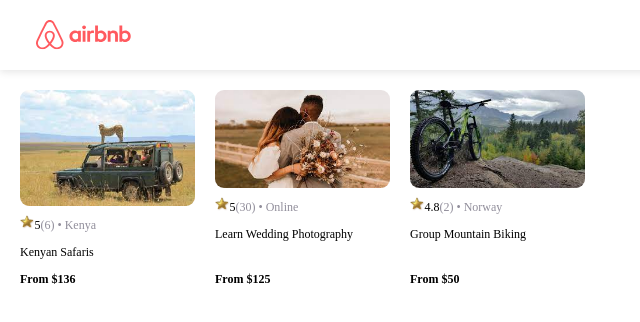
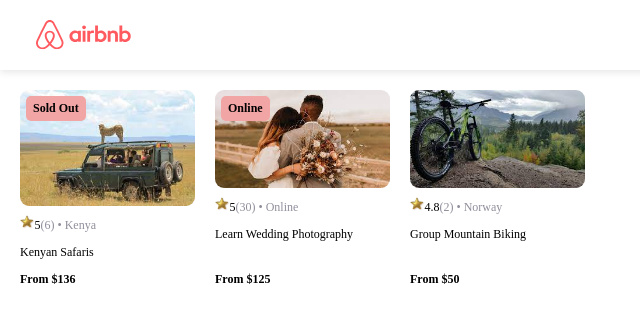
Before and after one commit to MILKYWAY-COOP/Steve-React, a React (Create React App) app in the folder airbnb/: page / in a window 1280 px wide. Shown: the top 322 px of the page, without its empty margins (0-640 px from the left). Built offline with nearby package versions, Linux system fonts and the light colour scheme.

Commit message:
Conditional Rendering

```diff
--- a/airbnb/src/App.js
+++ b/airbnb/src/App.js
@@ -9,13 +9,15 @@
 
   const data = Data.map((item) => {
     return (
-      <Card
+        <Card
+        key={item.id}
         img={item.coverImg}
         rating={item.stats.rating}
         viewCount={item.stats.reviewCount}
         location={item.location}
         price={item.price}
         title={item.title}
+        openSpots={item.openSpots}
       />
     );
   });
--- a/airbnb/src/components/Card.js
+++ b/airbnb/src/components/Card.js
@@ -3,8 +3,17 @@
 
 
 export default function Card(props) {
+  let badgeText
+  if (props.openSpots === 0) {
+    badgeText = "Sold Out"
+  } else if (props.location === "Online") {
+    badgeText = "Online"
+  }
+
+  console.log(props.openSpots)
     return (
       <div className="card">
+        {badgeText && <div className='card--badge'>{ badgeText}</div>}
         <img src={`../images/${props.img}`} className="card--image" />
         <div className="card-stats">
           <img src={Star} className="card--star" />
--- a/airbnb/src/style.css
+++ b/airbnb/src/style.css
@@ -58,9 +58,10 @@
 .card {
     width: 175px;
     font-size: 12px;
-    flex: 0 0 auto;         /* ADD */
-    display: flex;          /* ADD */
-    flex-direction: column; /* ADD */
+    flex: 0 0 auto;
+    display: flex;
+    flex-direction: column;
+    position: relative;
 }
 
 .card--image {
@@ -69,7 +70,6 @@
     margin-bottom: 9px;
 }
 
-/* ADD */
 .card--title {
     overflow: hidden;
     text-overflow: ellipsis;
@@ -84,7 +84,16 @@
     height: 14px;
 }
 
-/* ADD */
 .card--price {
     margin-top: auto;
 }
+
+.card--badge {
+    position: absolute;
+    top: 6px;
+    left: 6px;
+    background-color: rgb(241, 165, 165);
+    padding: 5px 7px;
+    border-radius: 5px;
+    font-weight: bold;
+}
```
